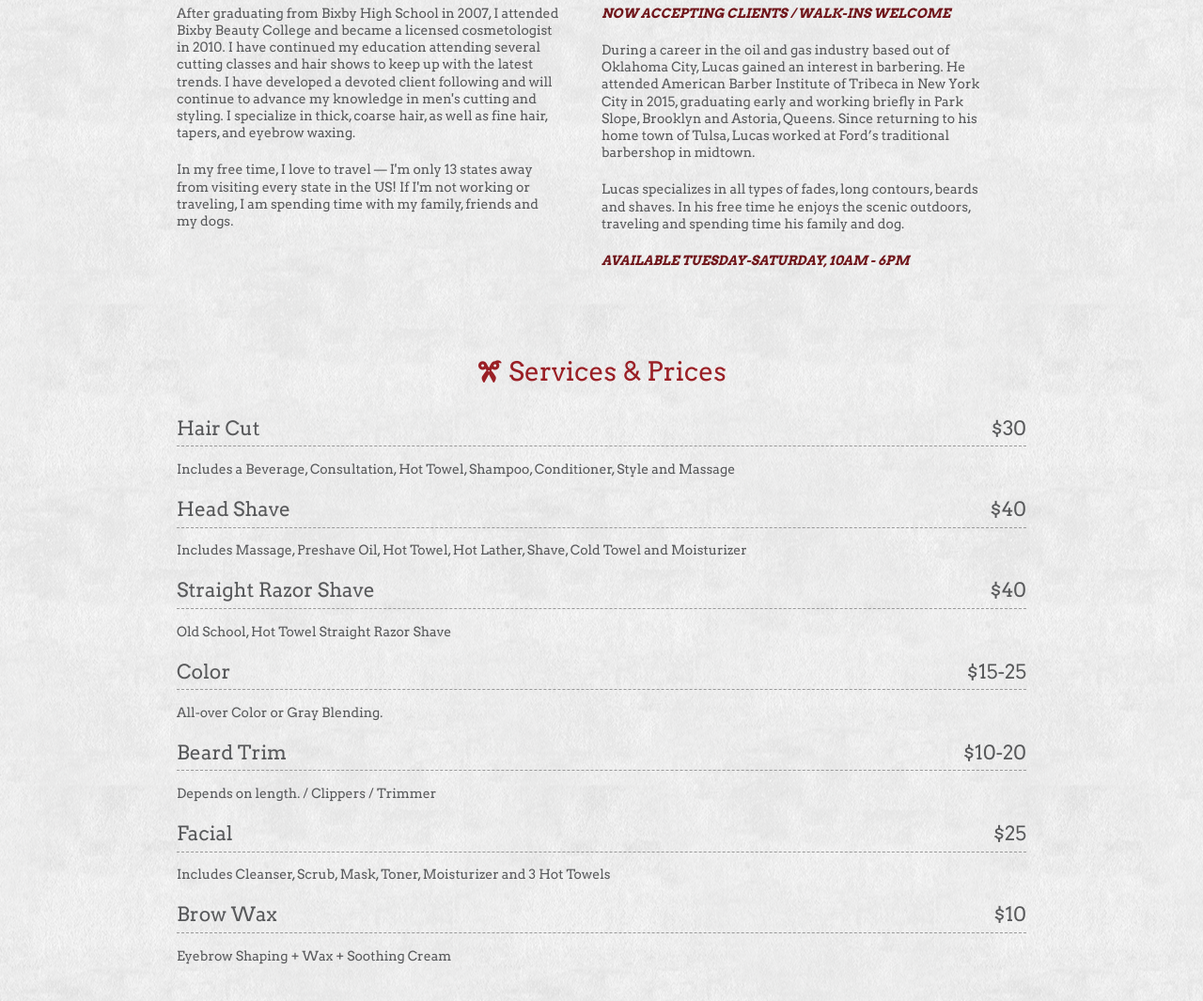
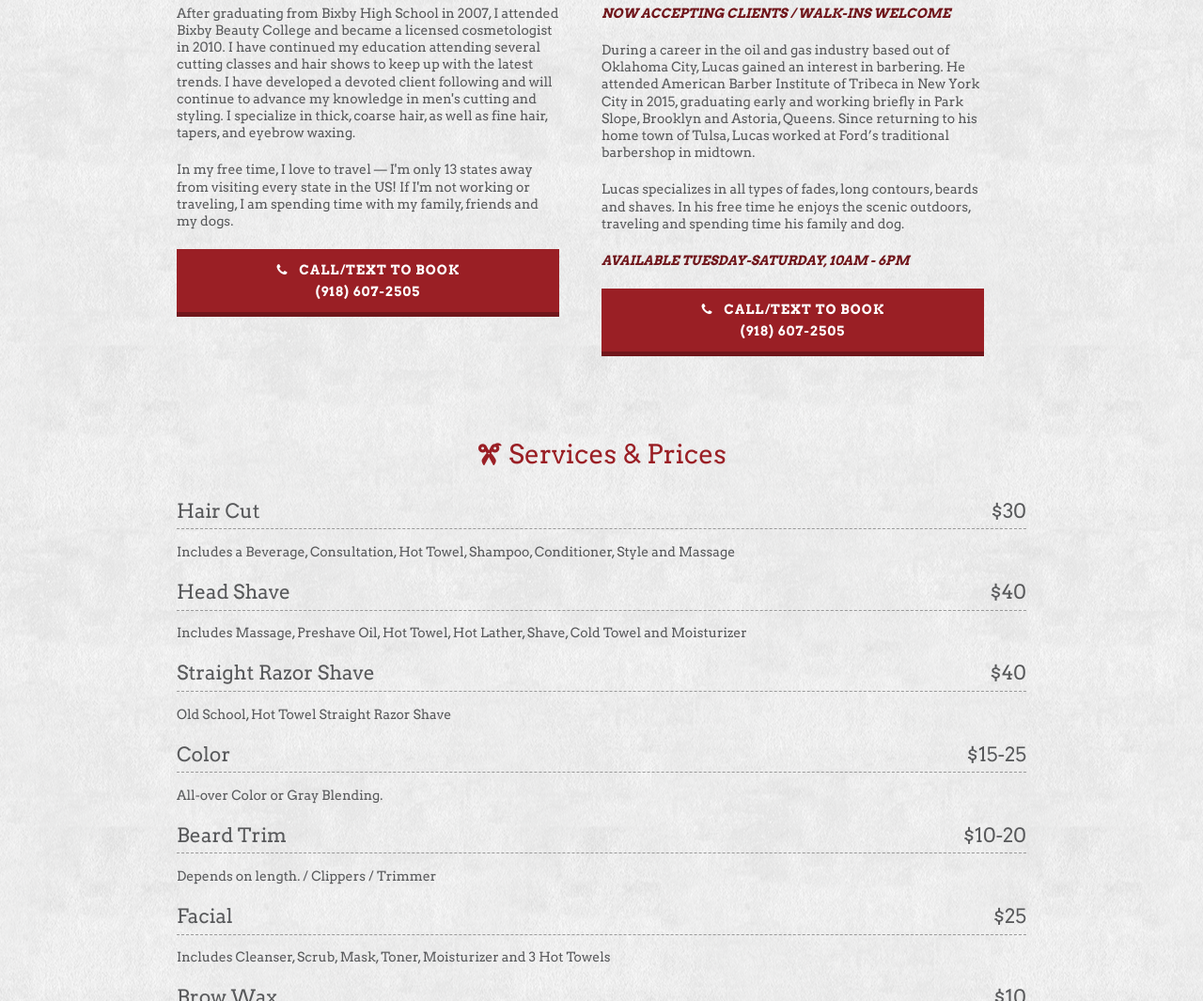
Before and after one commit to tulsamensshop/website, a plain HTML site: page index.html in a window 1280 px wide. Shown: the part 1468-2533 px from the top of the page at 94% size. Drawn offline with nearby package versions, Linux system fonts and the light colour scheme.

Commit message:
Added call btn CTAs to each employee

```diff
--- a/index.html
+++ b/index.html
@@ -86,6 +86,7 @@
                                 <p>After graduating from Bixby High School in 2007, I attended Bixby Beauty College and became a licensed cosmetologist in 2010.  I have continued my education attending several cutting classes and hair shows to keep up with the latest trends. I have developed a devoted client following and will continue to advance my knowledge in men's cutting and styling. I specialize in thick, coarse hair, as well as fine hair, tapers, and eyebrow waxing.</p>
                                 <p>In my free time, I love to travel — I'm only 13 states away from visiting every state in the US! If I'm not working or traveling, I am spending time with my family, friends and my dogs.</p>
                             </div>
+                            <a href="tel:9188513033" class="button telephone js-telephone tooltip"><i class="icon-phone"></i> Call/Text to Book <span class="telephone-number">(918) 607-2505</span><span class="tooltiptext">Leave a voicemail and I will respond shortly!</span></a>
                             <!-- <a href="tel:9189918149" class="button telephone js-telephone tooltip"><i class="icon-phone"></i> Call/Text to Book <span class="telephone-number">(918) 991-8149</span><span class="tooltiptext">Leave a voicemail and I will respond shortly!</span></a> -->
                             <!-- <a href="mailto:lindseywalker@ymail.com?subject=TMS.com Appointment Booking Request" class="button"><i class="icon-mail"></i> Book By Email</a> -->
                         </div>
@@ -96,7 +97,8 @@
                                 <p>During a career in the oil and gas industry based out of Oklahoma City, Lucas gained an interest in barbering. He attended American Barber Institute of Tribeca in New York City in 2015, graduating early and working briefly in Park Slope, Brooklyn and Astoria, Queens. Since returning to his home town of Tulsa, Lucas worked at Ford’s traditional barbershop in midtown.</p>
                                 <p>Lucas specializes in all types of fades, long contours, beards and shaves. In his free time he enjoys the scenic outdoors, traveling and spending time his family&nbsp;and&nbsp;dog.</p>
                                 <p><em>Available Tuesday-Saturday, 10am - 6pm</em></p>
-                                </div>
+                              </div>
+                              <a href="tel:9188513033" class="button telephone js-telephone tooltip"><i class="icon-phone"></i> Call/Text to Book <span class="telephone-number">(918) 607-2505</span><span class="tooltiptext">Leave a voicemail and I will respond shortly!</span></a>
                             <!-- <a href="tel:9188299789" class="button telephone js-telephone tooltip"><i class="icon-phone"></i> Call to Book <span class="telephone-number">(918) 829-9789</span><span class="tooltiptext">Leave a voicemail and I will respond shortly!</span></a> -->
                             <!-- <a href="mailto:ejbarber@live.com?subject=TMS.com Appointment Booking Request" class="button"><i class="icon-mail"></i> Book By Email</a> -->
                         </div>
```
